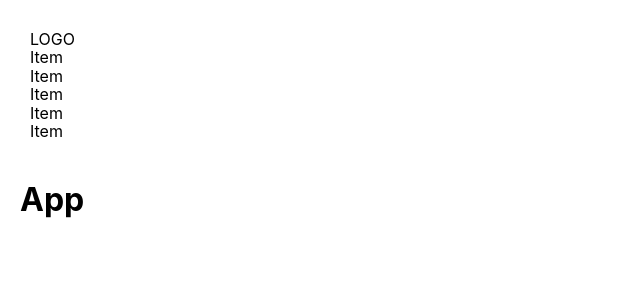
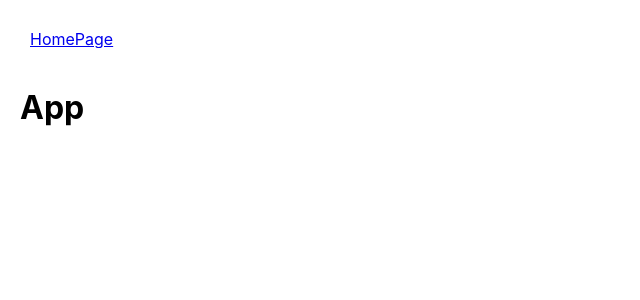
Before and after one commit to timoshuk/react-fakestoreapi-shop, a React (Create React App) app: page / in a window 1280 px wide. Shown: the top 300 px of the page, without its empty margins (0-640 px from the left). Built offline with nearby package versions, Linux system fonts and the light colour scheme.

Commit message:
Add nav without data

```diff
--- a/src/components/header/Header.jsx
+++ b/src/components/header/Header.jsx
@@ -1,4 +1,5 @@
 import BlockContainer from "../block-container/BlockContainer";
+import MainNav from "../main-nav";
 
 import styles from "./Header.module.css";
 
@@ -6,16 +7,7 @@ const Header = () => {
   return (
     <header>
       <BlockContainer>
-        <div>LOGO</div>
-        <nav>
-          <ul>
-            <li>Item</li>
-            <li>Item</li>
-            <li>Item</li>
-            <li>Item</li>
-            <li>Item</li>
-          </ul>
-        </nav>
+        <MainNav />
       </BlockContainer>
     </header>
   );
--- a/src/components/main-nav/MainNav.jsx
+++ b/src/components/main-nav/MainNav.jsx
@@ -1,9 +1,18 @@
+import { BrowserRouter as Router } from "react-router-dom";
+
+import NavItem from "../nav-item";
 import styles from "./MainNav.module.css";
 
 const MainNav = () => {
   return (
-    <nav>
-      <ul></ul>
-    </nav>
+    <Router>
+      <nav className={styles.mainNav}>
+        <ul>
+          <NavItem href="aaaa" innerText="HomePage" />
+        </ul>
+      </nav>
+    </Router>
   );
 };
+
+export default MainNav;
--- a/src/components/main-nav/index.js
+++ b/src/components/main-nav/index.js
@@ -0,0 +1,3 @@
+import MainNav from "./MainNav";
+
+export default MainNav;
--- a/src/components/nav-item/NavItem.jsx
+++ b/src/components/nav-item/NavItem.jsx
@@ -0,0 +1,15 @@
+import { Link } from "react-router-dom";
+
+import styles from "./NavItem.module.css";
+
+const NavItem = ({ innerText, href }) => {
+  href = href ? `/${href}` : "/";
+
+  return (
+    <li className={styles.navItem}>
+      <Link to={href}>{innerText}</Link>
+    </li>
+  );
+};
+
+export default NavItem;
--- a/src/components/nav-item/index.js
+++ b/src/components/nav-item/index.js
@@ -0,0 +1,3 @@
+import NavItem from "./NavItem";
+
+export default NavItem;
```
